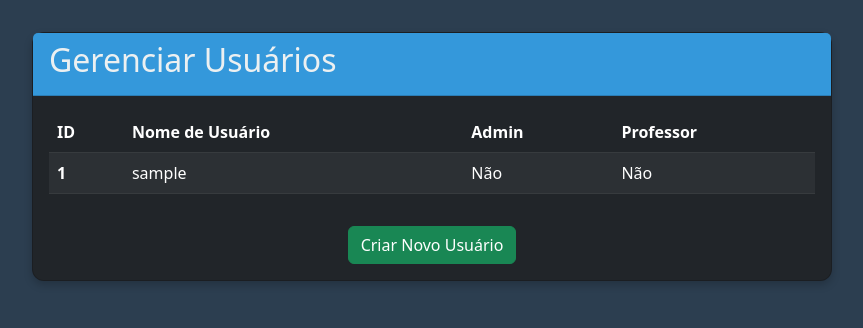
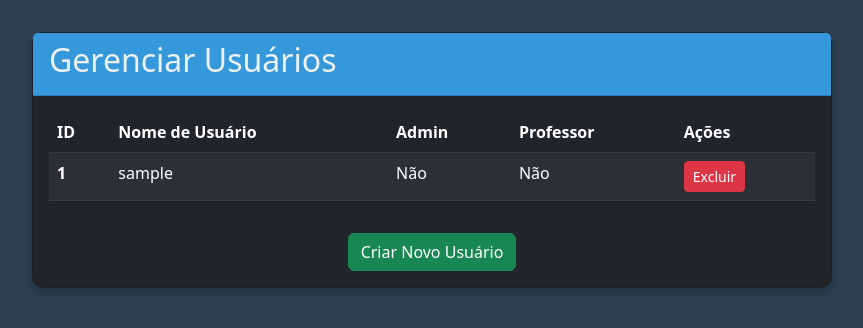
Before and after one commit to NashornT/Gestao_Escolar_Plataforma, a Flask app: template templates/main/listar_usuarios.html in a window 1280 px wide. Shown: the part 56-384 px from the top of the page, without its empty margins (208-1071 px from the left). Run offline with Flask 3, Linux system fonts and the light colour scheme; the template is opened without the code that fills it: most values are stand-ins (such as "Sample title", 1, 10 or a date in 2020); parts of the project's set-up code (start-up, migrations or seed data) failed here and were passed over.

Commit message:
feat: add user deletion functionality and update user list with action buttons

```diff
--- a/app/main.py
+++ b/app/main.py
@@ -17,7 +17,6 @@ def allowed_file(filename):
     return '.' in filename and filename.rsplit('.', 1)[1].lower() in current_app.config['ALLOWED_EXTENSIONS']
 
 
-@main_bp.route('/')
 @main_bp.route('/get_files')
 @jwt_required()
 def get_files():
@@ -59,6 +58,7 @@ def processar_arquivos():
             logger.error(f"Erro ao remover pasta de uploads '{upload_folder}': {e}", exc_info=True)
             flash(f"Erro interno do servidor ao limpar pasta de uploads. Tente novamente mais tarde. ({e})", 'danger')
             return redirect(url_for('main_bp.get_files'))
+
     os.makedirs(upload_folder)
 
     uploaded_count = 0
@@ -205,6 +205,27 @@ def criar_usuario():
     return render_template('criar_usuario.html', username=username_jwt, is_admin=current_admin_user.is_admin,
                            user_role="Administrador", csrf_token=csrf_token) # <--- ALTERADA ESTA LINHA
 
+@main_bp.route('/excluir_usuario/<int:user_id>', methods=['POST'])
+@jwt_required()
+def excluir_usuario(user_id):
+    username_jwt = get_jwt_identity()
+    current_user = User.query.filter_by(username=username_jwt).first()
+
+    if not current_user or not current_user.is_admin:
+        flash('Acesso negado. Apenas administradores podem excluir usuários.', 'danger')
+        return redirect(url_for('main_bp.listar_usuarios'))
+
+    user_to_delete = User.query.get_or_404(user_id)
+
+    if user_to_delete.username == username_jwt:
+        flash('Você não pode excluir sua própria conta.', 'danger')
+        return redirect(url_for('main_bp.listar_usuarios'))
+
+    db.session.delete(user_to_delete)
+    db.session.commit()
+    flash(f'Usuário {user_to_delete.username} foi excluído com sucesso.', 'success')
+    return redirect(url_for('main_bp.listar_usuarios'))
+
 def process_files_async(folder_path, sid):
     try:
         time.sleep(1.0)
@@ -224,3 +245,10 @@ def process_files_async(folder_path, sid):
         logger.error(f"Erro no processamento assíncrono: {e}", exc_info=True)
         socketio.emit('processing_complete', {'status': 'error', 'message': f'Erro ao processar arquivos: {e}'},
                       room=sid)
+    finally:
+        if os.path.exists(folder_path):
+            try:
+                shutil.rmtree(folder_path)
+                logger.info(f"Pasta de uploads '{folder_path}' removida após processamento.")
+            except OSError as e:
+                logger.error(f"Erro ao remover pasta de uploads '{folder_path}': {e}", exc_info=True)
--- a/templates/main/listar_usuarios.html
+++ b/templates/main/listar_usuarios.html
@@ -88,6 +88,7 @@
                                 <th scope="col">Nome de Usuário</th>
                                 <th scope="col">Admin</th>
                                 <th scope="col">Professor</th>
+                                <th scope="col">Ações</th>
                                 </tr>
                         </thead>
                         <tbody>
@@ -97,6 +98,13 @@
                                 <td>{{ user.username }}</td>
                                 <td>{% if user.is_admin %}Sim{% else %}Não{% endif %}</td>
                                 <td>{% if user.is_professor %}Sim{% else %}Não{% endif %}</td>
+                                <td>
+                                    {% if user.username != username %}
+                                    <form action="{{ url_for('main_bp.excluir_usuario', user_id=user.id) }}" method="post" onsubmit="return confirm('Tem certeza que deseja excluir este usuário?');">
+                                        <button type="submit" class="btn btn-danger btn-sm">Excluir</button>
+                                    </form>
+                                    {% endif %}
+                                </td>
                                 </tr>
                             {% endfor %}
                         </tbody>
```
